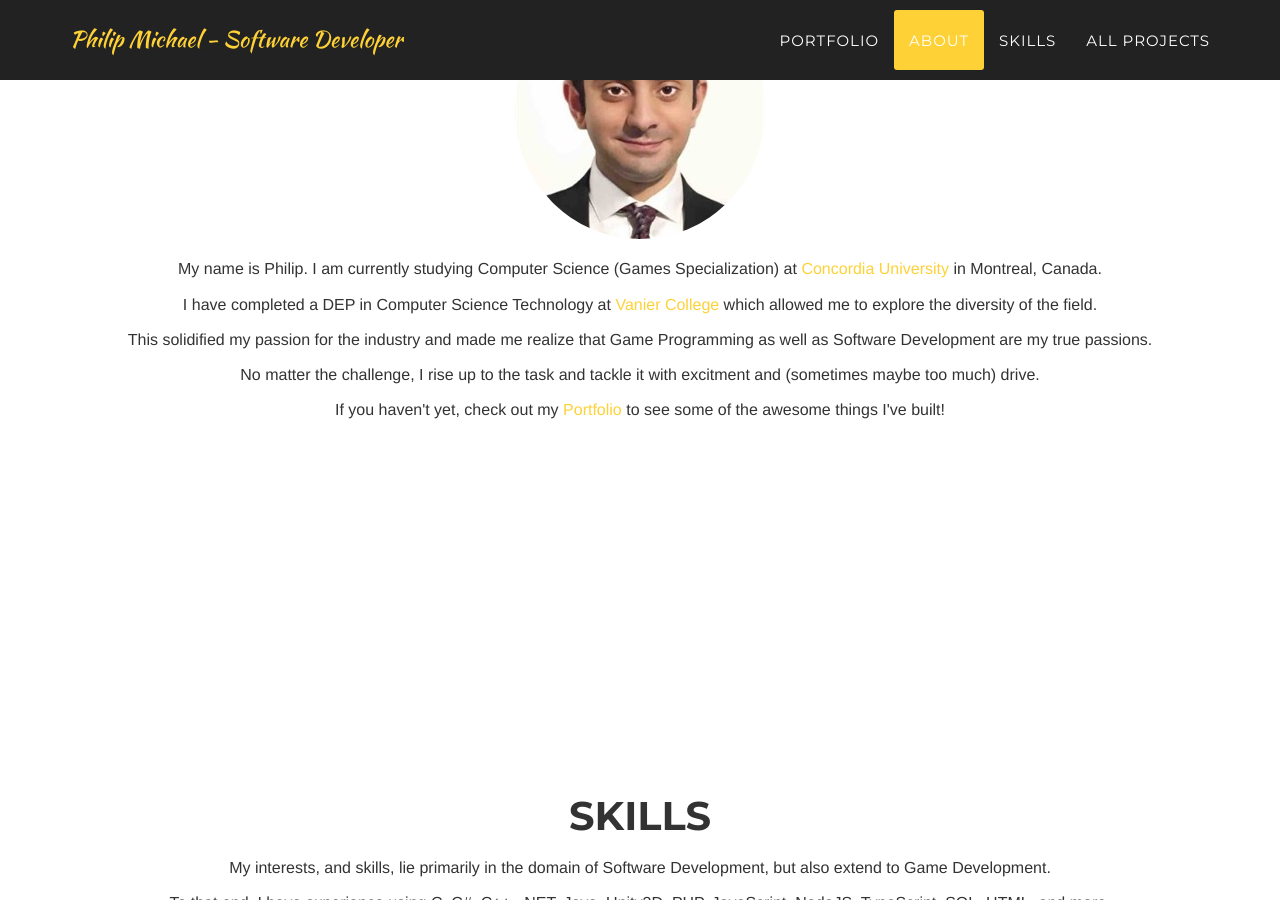
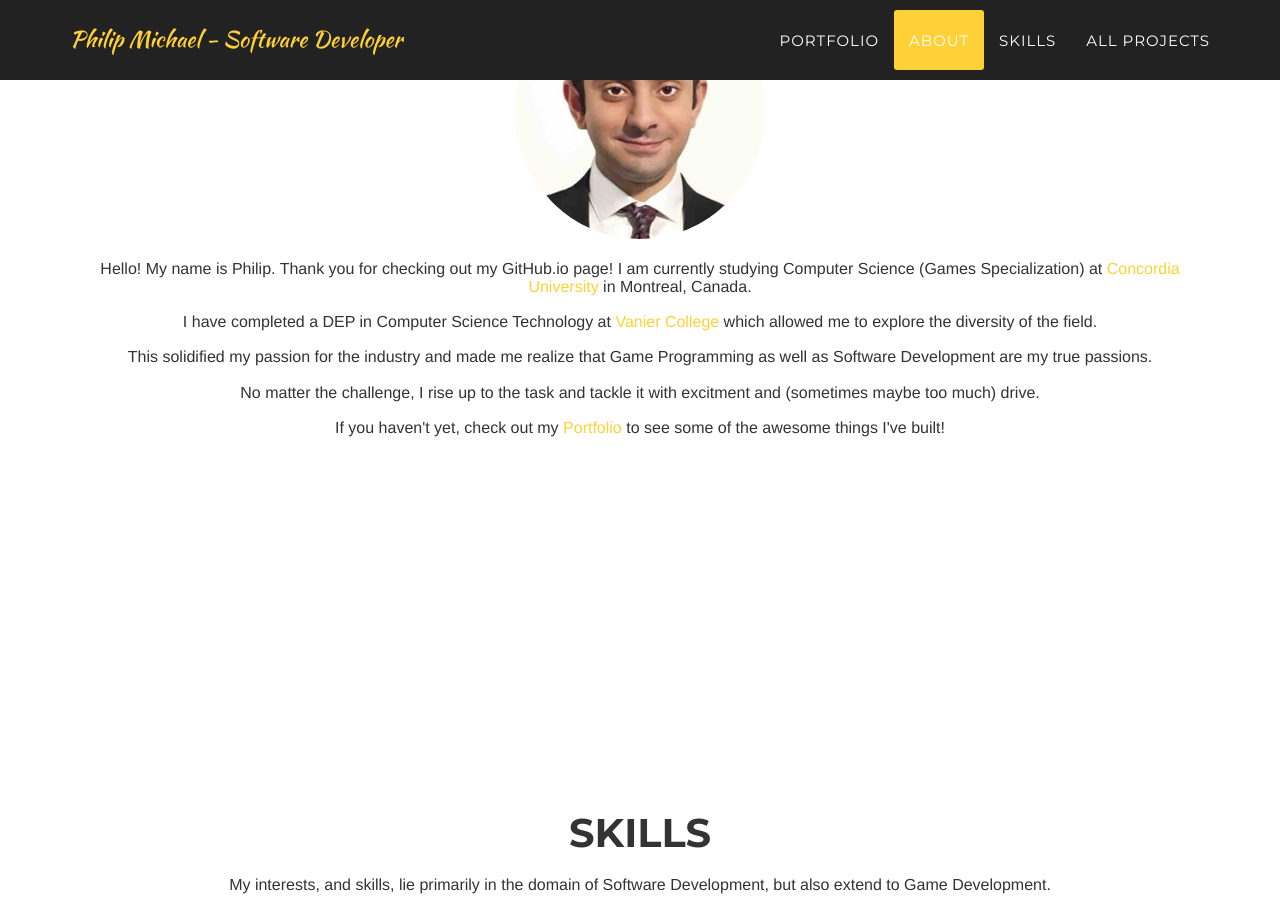
Before and after one commit to pmichaeldev/pmichaeldev.github.io, a Jekyll site: the page built from index.html, in a window 1280 px wide and 900 px high, scrolled down 2335 px. Built offline with Jekyll 4.4.1, drawn with Linux system fonts in a browser that asks for light colours; some web fonts are replaced.

Commit message:
Added to the about section.

```diff
--- a/_includes/about.html
+++ b/_includes/about.html
@@ -6,7 +6,7 @@
                     <h2 class="section-heading">About Me</h2>
                     <h3 class="section-subheading text-muted">Avid Programmer. Inspired Software Developer. Passionate Gamer and Game Developer. :)</h3>
                     <img src="../img/me.jpg" alt="Me" style="border-radius:90%"></img>
-                    <h3 class="section-subheading-about">My name is Philip. I am currently studying Computer Science (Games Specialization) at <a href="http://www.concordia.ca/" target="_blank">Concordia University</a> in Montreal, Canada.
+                    <h3 class="section-subheading-about">Hello! My name is Philip. Thank you for checking out my GitHub.io page! I am currently studying Computer Science (Games Specialization) at <a href="http://www.concordia.ca/" target="_blank">Concordia University</a> in Montreal, Canada.
                         <br />
                         <br />
                     I have completed a DEP in Computer Science Technology at <a href="http://www.vaniercollege.qc.ca/" target="_blank">Vanier College</a> which allowed me to explore the diversity of the field.
```
